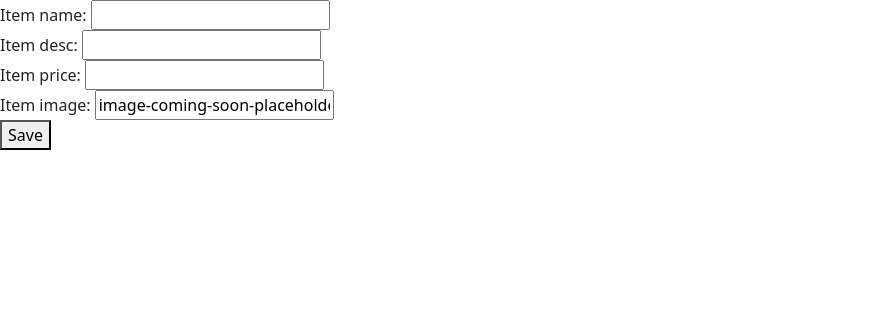
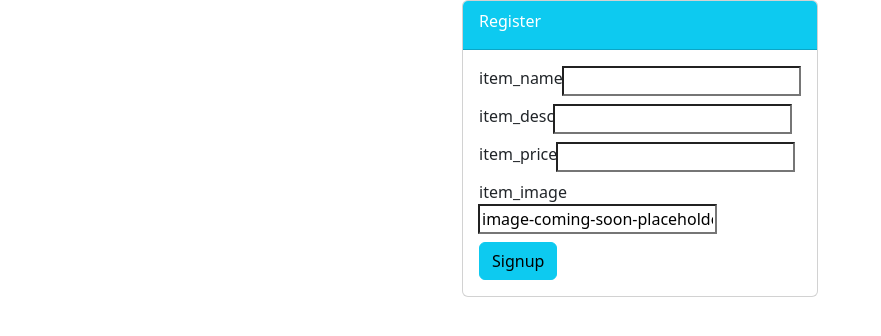
Before and after one commit to bogerm/mysite, a Django app: page /food/add in a window 1280 px wide. Shown: the part 56-392 px from the top of the page, without its empty margins (0-881 px from the left). Run offline with Django 5.2, Linux system fonts and the light colour scheme.

Commit message:
Add style to forms

```diff
--- a/food/templates/food/item-form.html
+++ b/food/templates/food/item-form.html
@@ -1,8 +1,28 @@
 {% extends 'food/base.html' %}
-<!---->
+
 {% block body %}
-<form method="POST">
-  {% csrf_token %} {{ form }}
-  <button type="submit">Save</button>
-</form>
+<div class="container">
+  <div class="row">
+    <div class="col-md-4 offset-md-4">
+      <div class="card">
+        <div class="card-header bg-info text-white">
+          <div class="card-title">Register</div>
+        </div>
+        <div class="card-body">
+          <form method="POST">
+            {% csrf_token %}
+            {% for field in form %}
+              <div class="input-group mb-2">
+                {{ field.name }}
+                <br/>
+                {{ field }}
+              </div>
+            {% endfor %}
+            <button class="btn btn-info" type="submit">Signup</button>
+          </form>
+        </div>
+      </div>
+    </div>
+  </div>
+</div>
 {% endblock %}
--- a/users/templates/users/login.html
+++ b/users/templates/users/login.html
@@ -1,4 +1,6 @@
-{% extends 'food/base.html' %} {% block body %}
+{% extends 'food/base.html' %}
+
+{% block body %}
 
 <div class="container">
   <div class="row">
```
Also changed, not shown: users/templates/users/register.html (+28 -7 lines).
